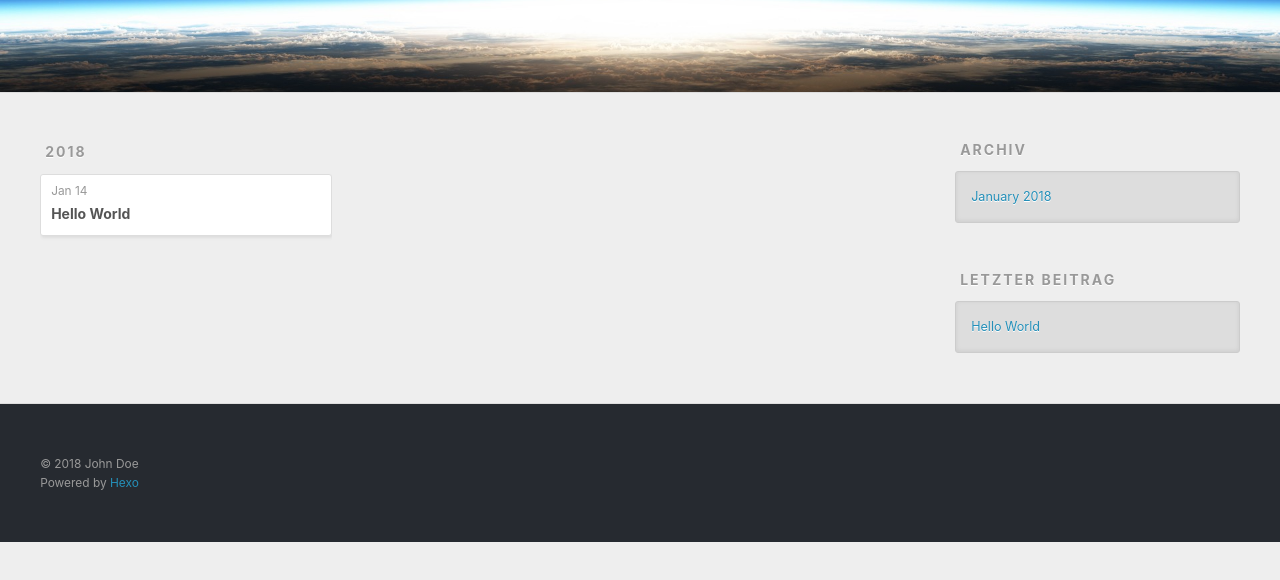
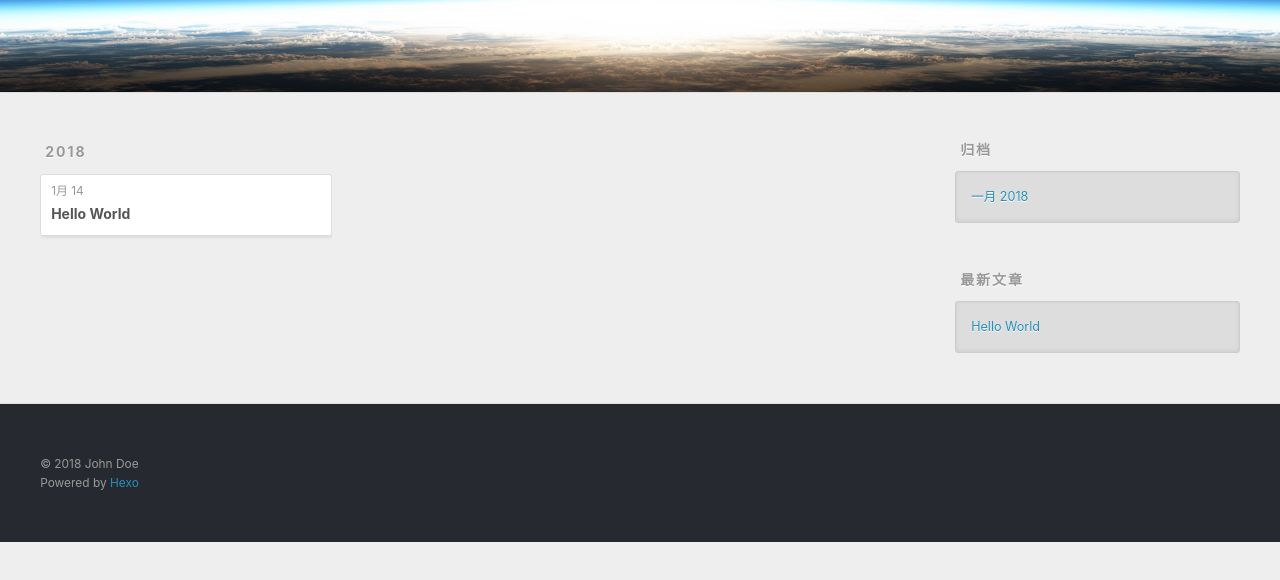
Before and after one commit to aarontong00/test, a plain HTML site: page archives/2018/01/index.html in a window 1280 px wide. Shown: the part 208-788 px from the top of the page. Drawn offline with nearby package versions, Linux system fonts and the light colour scheme.

Commit message:
Site updated: 2018-01-16 21:38:29

```diff
--- a/archives/2018/01/index.html
+++ b/archives/2018/01/index.html
@@ -5,12 +5,13 @@
 
 
 
-  <title>Archiv: 2018/1 | Hexo</title>
+  <title>归档: 2018/1 | Hexo</title>
   <meta name="viewport" content="width=device-width, initial-scale=1, maximum-scale=1">
   <meta property="og:type" content="website">
 <meta property="og:title" content="Hexo">
 <meta property="og:url" content="https://aarontong00.github.io/archives/2018/01/index.html">
 <meta property="og:site_name" content="Hexo">
+<meta property="og:locale" content="zh-CN">
 <meta name="twitter:card" content="summary">
 <meta name="twitter:title" content="Hexo">
 
@@ -50,7 +51,7 @@
 
           <a id="nav-rss-link" class="nav-icon" href="/test/atom.xml" title="RSS Feed"></a>
 
-        <a id="nav-search-btn" class="nav-icon" title="Suche"></a>
+        <a id="nav-search-btn" class="nav-icon" title="搜索"></a>
       </nav>
       <div id="search-form-wrap">
         <form action="//google.com/search" method="get" accept-charset="UTF-8" class="search-form"><input type="search" name="q" class="search-form-input" placeholder="Search"><button type="submit" class="search-form-submit">&#xF002;</button><input type="hidden" name="sitesearch" value="https://aarontong00.github.io"></form>
@@ -76,7 +77,7 @@
   <div class="archive-article-inner">
     <header class="archive-article-header">
       <a href="/test/2018/01/14/hello-world/" class="archive-article-date">
-  <time datetime="2018-01-14T14:28:28.452Z" itemprop="datePublished">Jan 14</time>
+  <time datetime="2018-01-14T14:28:28.452Z" itemprop="datePublished">1月 14</time>
 </a>
 
 
@@ -108,9 +109,9 @@
 
 
   <div class="widget-wrap">
-    <h3 class="widget-title">Archiv</h3>
+    <h3 class="widget-title">归档</h3>
     <div class="widget">
-      <ul class="archive-list"><li class="archive-list-item"><a class="archive-list-link" href="/test/archives/2018/01/">January 2018</a></li></ul>
+      <ul class="archive-list"><li class="archive-list-item"><a class="archive-list-link" href="/test/archives/2018/01/">一月 2018</a></li></ul>
     </div>
   </div>
 
@@ -118,7 +119,7 @@
 
 
   <div class="widget-wrap">
-    <h3 class="widget-title">letzter Beitrag</h3>
+    <h3 class="widget-title">最新文章</h3>
     <div class="widget">
       <ul>
 
```
Also changed, not shown: 2018/01/14/hello-world/index.html (+6 -5 lines), archives/2018/index.html (+7 -6 lines), archives/index.html (+7 -6 lines), index.html (+6 -5 lines).
